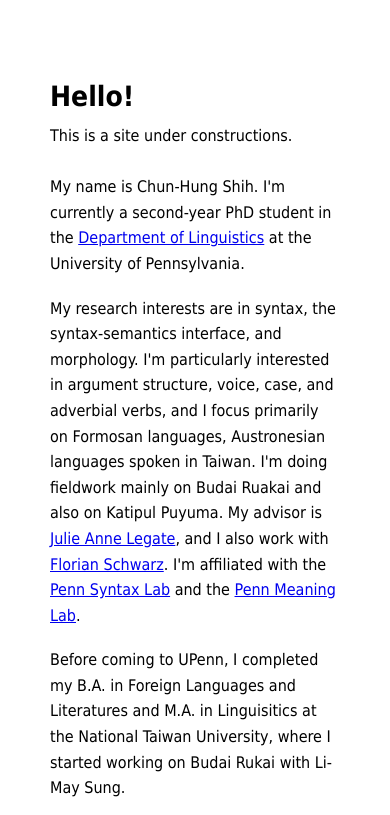
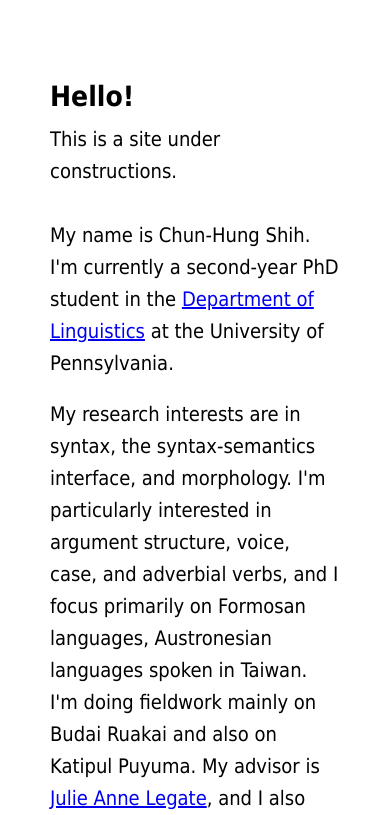
Before and after one commit to chunhungshih/chunhungshih.github.io, a plain HTML site: page index.html in a window 390 px wide. Shown: the part 900-1715 px from the top of the page. Drawn offline with Linux system fonts and the light colour scheme.

Commit message:
Update styles.css

```diff
--- a/styles.css
+++ b/styles.css
@@ -72,7 +72,7 @@
       }
 
       .container .content p {
-        font-size: 16px;
+        font-size: 20px;
         text-align: left;
       }
 
@@ -81,7 +81,7 @@
       }
 
       .content p {
-        font-size: 16px;
+        font-size: 20px;
       }
 
       .container {
```
